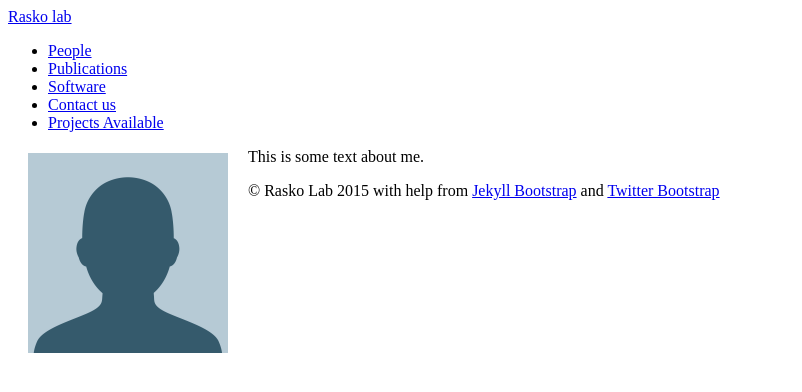
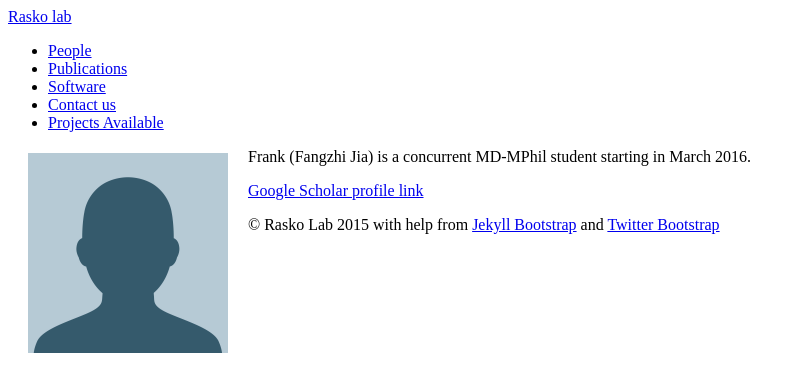
Before and after one commit to gardiners/raskolab.github.io, a Jekyll site: the page built from profiles/frank.md, in a window 1280 px wide. Shown: the top 392 px of the page, without its empty margins (0-802 px from the left). Built offline with Jekyll 4.4.1, drawn with Linux system fonts in a browser that asks for light colours.

Commit message:
Updated frank.md

```diff
--- a/profiles/frank.md
+++ b/profiles/frank.md
@@ -1,10 +1,12 @@
 ---
 layout: page
 title: YourNameHere
+published: true
 ---
 {% include JB/setup %}
 
 <img src="../images/placeholder.jpg" alt="YourNameHere photo" height="200" width="200" align="left" style="margin: 5px 20px">
 
+Frank (Fangzhi Jia) is a concurrent MD-MPhil student starting in March 2016.
 
-This is some text about me.
+<a href="https://scholar.google.com.au/citations?user=o1WloM0AAAAJ&hl=en&oi=ao">Google Scholar profile link</a>
```
